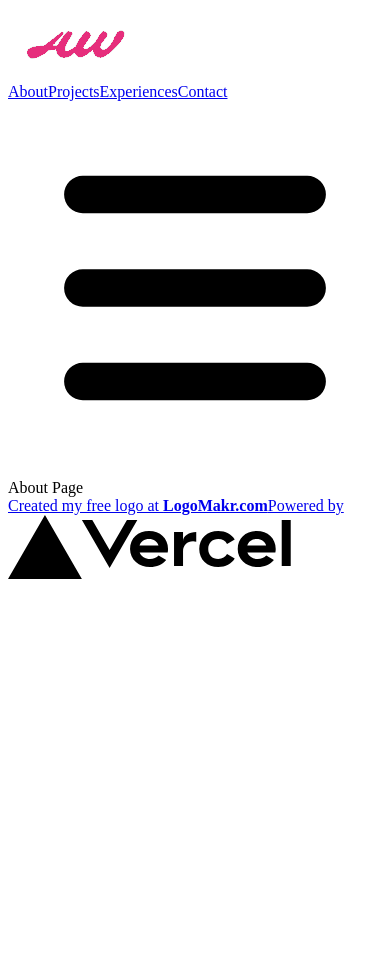
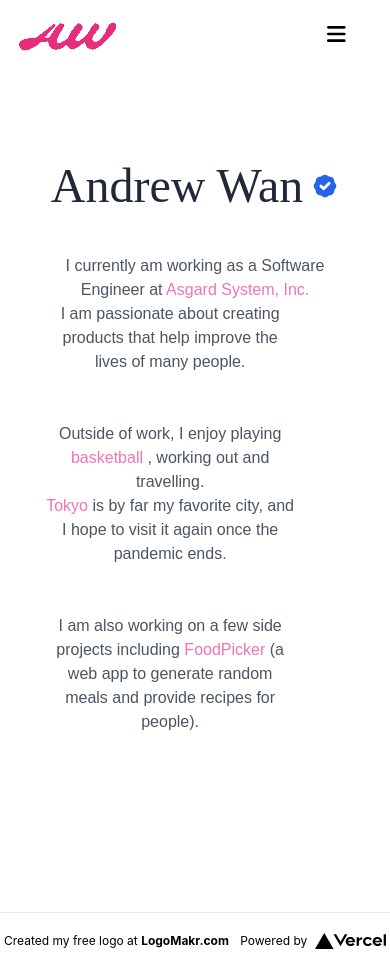
Before and after one commit to andywan40/portfolio-next, a Next.js app: page /about in a window 390 px wide. Before the commit the page ends 844 px from the top, so only its background shows below. Built offline with nearby package versions, Linux system fonts and the light colour scheme; a web font is replaced by a local one.

Commit message:
add global styles and navbar hover styles, update about page content

```diff
--- a/components/Contact.js
+++ b/components/Contact.js
@@ -39,7 +39,7 @@ export default function Contact() {
     }
     return (
         <section id="contact" className="relative">
-            <div className="container grid grid-cols-12 px-36 py-10 mx-auto my-10">
+            <div className="container grid grid-cols-12 md:px-10 px-36 py-10 mx-auto my-10">
                 <div className="col-start-1 col-span-6 lg:hidden bg-gray-900 rounded-lg overflow-hidden p-10 flex items-end justify-start relative">
                     <iframe
                         width="100%"
@@ -75,9 +75,9 @@ export default function Contact() {
                 <form
                     onSubmit={handleSubmit}
                     className="col-start-7 col-span-6 px-8 flex flex-col w-full mt-2 lg:col-start-1 lg:col-span-12">
-                    <h2 className="text-black text-3xl mb-2 font-medium font-title">
+                    <h2 className="text-black xs:text-2xl sm:text-3xl text-4xl mb-2 font-medium font-title">
                         Contact Me
-                        <HandIcon className="w-1/12 h-1/12 inline-block mx-2 animate-wiggle"/>
+                        <HandIcon className="xxs:hidden w-1/12 h-1/12 inline-block mx-2 animate-wiggle text-indigo-500"/>
                     </h2>
                     <p className="leading-relaxed mb-5 font-navbar">
                         How can I help?
--- a/components/Footer.js
+++ b/components/Footer.js
@@ -2,10 +2,10 @@ import React from 'react'
 
 export default function Footer() {
     return (
-        <footer className="flex items-center justify-between w-full h-14 border-t px-5">
+        <footer className="flex items-center justify-between w-full h-14 border-t px-5 sm:text-xs xs:px-1">
             <a href="https://logomakr.com/" target="_blank" rel="noopener noreferrer">Created my free logo at <strong>LogoMakr.com</strong></a>
             <a
-            className="flex items-center justify-center"
+            className="flex items-center justify-center sm:text-xs"
             href="https://vercel.com?utm_source=create-next-app&utm_medium=default-template&utm_campaign=create-next-app"
             target="_blank"
             rel="noopener noreferrer"
--- a/components/Navbar.js
+++ b/components/Navbar.js
@@ -1,8 +1,11 @@
 import React from "react";
 import Link from 'next/link';
 import { MenuIcon } from "@heroicons/react/solid";
+import { useRouter } from 'next/router';
 
 export default function Navbar() {
+    const router = useRouter();
+    const {pathname} = router;
     return (
         <header className="font-navbar bg-white sticky top-0 z-10">
             <div className="mx-auto p-5 flex justify-between">
@@ -19,22 +22,22 @@ export default function Navbar() {
                 </div>
                 <nav className="title-font flex justify-end">
                     <Link href="/about">
-                        <a className="md:hidden mr-5 text-black hover:line-through uppercase">
+                        <a className={ pathname === "/about" ? "md:hidden mr-5 text-black uppercase active" : "md:hidden mr-5 text-black uppercase strike"}>
                             About
                         </a>
                     </Link>
                     <Link href="/projects">
-                        <a className="md:hidden mr-5 text-black hover:line-through uppercase">
+                        <a className={ pathname === "/projects" ? "md:hidden mr-5 text-black uppercase active" : "md:hidden mr-5 text-black uppercase strike"}>
                             Projects
                         </a>
                     </Link>
                     <Link href="/experiences">
-                        <a className="md:hidden mr-5 text-black hover:line-through uppercase">
+                        <a className={ pathname === "/experiences" ? "md:hidden mr-5 text-black uppercase active" : "md:hidden mr-5 text-black uppercase strike"}>
                             Experiences
                         </a>
                     </Link>
                     <Link href="/#contact">
-                        <a className="md:hidden mr-5 text-black hover:line-through uppercase">
+                        <a className="md:hidden mr-5 text-black uppercase strike">
                             Contact
                         </a>
                     </Link>
--- a/components/Projects.js
+++ b/components/Projects.js
@@ -7,15 +7,15 @@ export default function Projects() {
         <section id="projects" className="text-gray-400 bg-white body-font">
             <div className="font-title px-5 py-10 mx-auto text-center lg:px-20">
                 <div className="flex flex-col w-full mb-20">
-                    <CollectionIcon className="mx-auto inline-block w-10 mb-4 " />
-                    <h1 className="font-project tracking-wide xs:text-2xl sm:text-3xl text-4xl font-semibold mb-4 text-black">
+                    <CollectionIcon className="mx-auto inline-block w-10 mb-4 text-indigo-500"/>
+                    <h1 className="tracking-wide xs:text-2xl sm:text-3xl text-4xl font-semibold mb-4 text-black">
                         Projects
                     </h1>
                 </div>
                 <div className="-m-4">
                     {projects.map( (project,i) => (
                         <div className="grid grid-cols-12 my-24" key={project.title}>
-                            <div className={i%2 === 0 ? "hidden": "col-start-2 col-span-3 text-center text-2xl flex flex-col items-center justify-center px-10 sm:hidden"}>
+                            <div className={i%2 === 0 ? "hidden": "col-start-2 col-span-3 text-center text-2xl text-gray-600 flex flex-col items-center justify-center px-10 sm:hidden"}>
                                 {project.subtitle}
                                 <ChevronDoubleRightIcon className="w-6 h-6 animate-wiggle"/>
                             </div>
@@ -30,14 +30,14 @@ export default function Projects() {
                                         alt={project.title}
                                     />
                                     <div className="px-8 py-10 relative w-full border-8 h-full rounded-lg border-pink-500 opacity-0 group-hover:opacity-100 transition ease-in-out duration-500 flex flex-col justify-center items-center">
-                                        <h1 className="xs:text-2xl sm:text-3xl text-4xl text-white text-center font-project font-extrabold">
+                                        <h1 className="xs:text-2xl sm:text-3xl text-4xl text-white text-center font-title font-extrabold">
                                             {project.title}
                                         </h1>
                                         <h6 className="leading-relaxed text-xs text-white">{project.year}</h6>
                                     </div>
                                 </div>
                             </a>
-                            <div className={i%2 === 0 ? "col-span-3 text-center text-2xl flex flex-col items-center justify-center px-10 sm:hidden": "hidden"}>
+                            <div className={i%2 === 0 ? "col-span-3 text-center text-2xl text-gray-600 flex flex-col items-center justify-center px-10 sm:hidden": "hidden"}>
                                 {project.subtitle}
                                 <ChevronDoubleLeftIcon className="w-6 h-6 animate-wiggle"/>
                             </div>
--- a/components/Skills.js
+++ b/components/Skills.js
@@ -7,7 +7,7 @@ export default function Skills() {
         <section id="skills">
             <div className="container px-36 md:px-16 sm:p0 py-10 mx-auto">
                 <div className="text-center mb-20">
-                    <DatabaseIcon className="w-10 inline-block mb-4" />
+                    <DatabaseIcon className="w-10 inline-block mb-4 text-indigo-500"/>
                     <h1 className="font-title font-semibold xs:text-2xl sm:text-3xl text-4xl text-black mb-3">
                         Skills &amp; Technologies
                     </h1>
--- a/pages/_app.js
+++ b/pages/_app.js
@@ -1,4 +1,5 @@
-import 'tailwindcss/tailwind.css';
+// import 'tailwindcss/tailwind.css';
+import '../styles/globals.css'
 
 function MyApp({ Component, pageProps }) {
   return <Component {...pageProps} />
--- a/pages/about.js
+++ b/pages/about.js
@@ -1,10 +1,25 @@
 import React from 'react';
+import { BadgeCheckIcon } from "@heroicons/react/solid";
 import Page from '../components/Page';
 
 export default function About() {
   return (
     <Page>
-        About Page
+        <div className="container xxs:px-1 xs:px-4 sm:px-8 md:px-20 px-36 py-10 text-gray-600 h-screen font-navbar xs:flex xs:flex-col xs:justify-center xs:items-center xs:text-center">
+            <div className="flex items-center">
+                <h1 className="xs:text-1xl sm:text-2xl md:text-3xl text-4xl text-gray-800 font-title inline-block">Andrew Wan</h1>
+                <BadgeCheckIcon className="h-7 w-7 ml-2 text-blue-600 inline-block xxs:hidden"/>
+            </div>
+            <h5 className="mt-8 mb-12 text-1xl xs:w-10/12">I currently am working as a Software Engineer at <span className="text-pink-400">Asgard System, Inc.</span><h5/>
+            <p className="mb-12 text-md xs:w-10/12">I am passionate about creating products that help improve the lives of many people.</p>
+            <p className="mb-12 text-md xs:w-10/12">Outside of work, I enjoy playing <span className="text-pink-400">basketball </span>, working out and travelling. <br></br> <span className="text-pink-400">Tokyo</span> is by far my favorite city, and I hope
+            to visit it again once the pandemic ends.</p>
+            <p className="mb-12 text-md xs:w-10/12">I am also working on a few side projects including
+                <a href="https://react-foodpicker-app.herokuapp.com/" className="text-pink-400" target="_blank" rel="noopener noreferrer" > FoodPicker </a>
+                (a web app to generate random meals and provide recipes for people).
+            </p>
+            </h5>
+        </div>
     </Page>
   )
 }
--- /dev/null
+++ b/styles/globals.css
@@ -0,0 +1,28 @@
+@tailwind base;
+@tailwind components;
+@tailwind utilities;
+
+@keyframes strike{
+  0%   { width : 0; }
+  100% { width: 100%; }
+}
+
+.strike {
+  position: relative;
+}
+
+.active{
+    @apply line-through;
+    text-decoration-color: #ed64a6;
+}
+
+.strike:hover::after {
+  @apply bg-pink-500 h-px absolute left-0 w-full;
+  content: " ";
+  top: 25%;
+  animation-name: strike;
+  animation-duration: 400ms;
+  animation-timing-function: linear;
+  animation-iteration-count: 1;
+  animation-fill-mode: forwards;
+}
--- a/tailwind.config.js
+++ b/tailwind.config.js
@@ -45,8 +45,8 @@ module.exports = {
       },
       keyframes: {
         wiggle: {
-          '0%, 100%': { transform: 'rotate(-6deg)' },
-          '50%': { transform: 'rotate(6deg)' },
+          '0%, 100%': { transform: 'rotate(-8deg)' },
+          '50%': { transform: 'rotate(8deg)' },
         }
       },
       animation: {
```
Also changed, not shown: helpers/data.js (+1 -18 lines).
